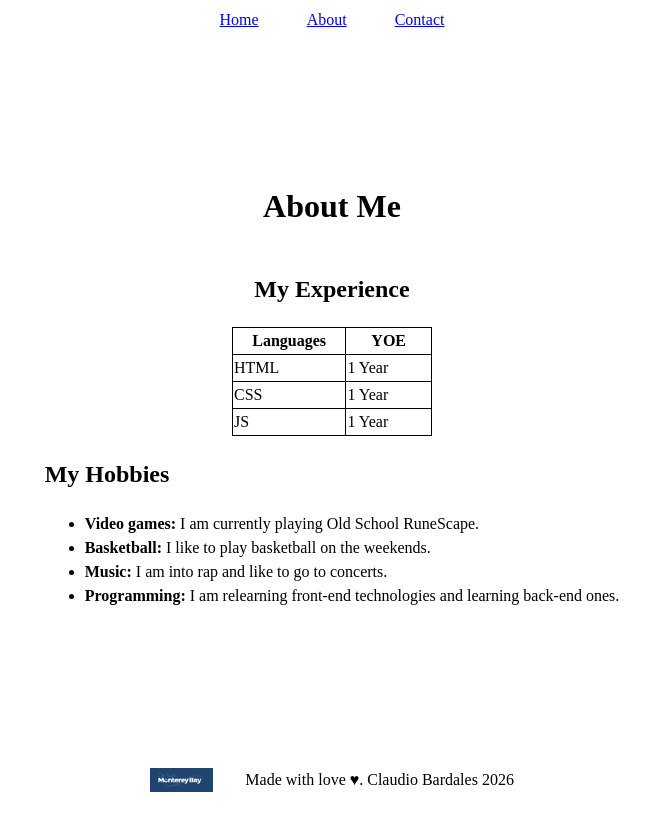
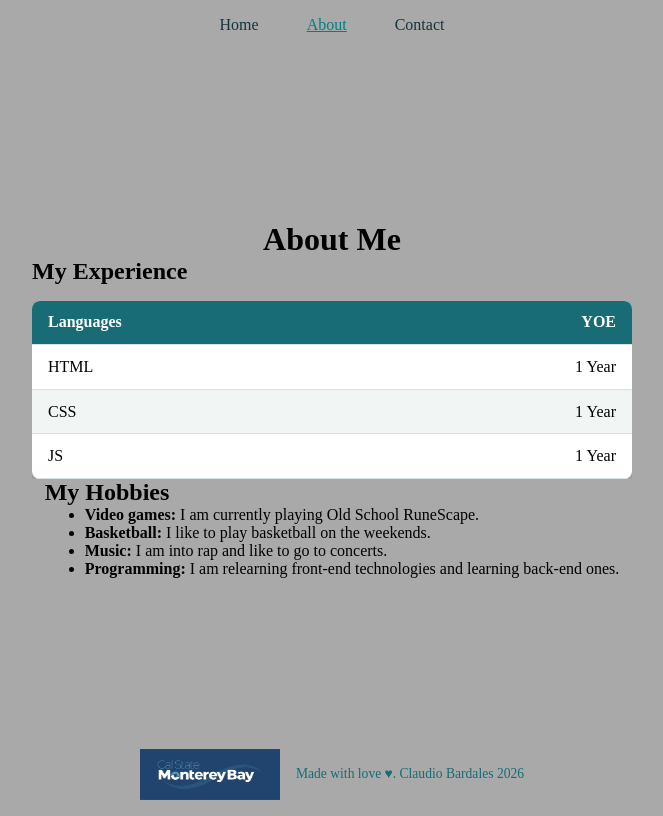
Before and after one commit to ClaudioBardales/claudio-bardales-site.github.io, a plain HTML site: page about.html in a window 1280 px wide. Shown: the whole page, without its empty margins (308-971 px from the left). Drawn offline with Linux system fonts and the light colour scheme.

Commit message:
Adding more styles

```diff
--- a/about.html
+++ b/about.html
@@ -7,8 +7,8 @@
     <title>Claudio Bardales | Front End Developer</title>
   </head>
   <body>
-  <header class="site-header" id="home">
-    <nav aria-label="Main navigation">
+    <header class="site-header">
+      <nav class="navbar" aria-label="Main navigation">
         <ul class="nav-links">
           <li><a href="index.html">Home</a></li>
           <li><a href="about.html" aria-current="page">About</a></li>
@@ -16,11 +16,10 @@
         </ul>
       </nav>
     </header>
-
     <main class="page-content">
       <h1 class="page-title">About Me</h1>
 
-    <section class="experience-section" aria-labelledby="companies-title">
+      <section class="experience-section" aria-labelledby="experience-title">
         <h2 id="experience-title">My Experience</h2>
 
         <div class="table-wrapper">
@@ -53,9 +52,17 @@
         <h2 id="hobbies-title">My Hobbies</h2>
 
         <ul class="hobby-list">
-        <li><strong>Video games:</strong> I am currently playing Old School RuneScape.</li>
-        <li><strong>Basketball:</strong> I like to play basketball on the weekends.</li>
-        <li><strong>Music:</strong> I am into rap and like to go to concerts.</li>
+          <li>
+            <strong>Video games:</strong> I am currently playing Old School
+            RuneScape.
+          </li>
+          <li>
+            <strong>Basketball:</strong> I like to play basketball on the
+            weekends.
+          </li>
+          <li>
+            <strong>Music:</strong> I am into rap and like to go to concerts.
+          </li>
           <li>
             <strong>Programming:</strong> I am relearning front-end technologies
             and learning back-end ones.
--- a/css/about.css
+++ b/css/about.css
@@ -1,19 +1,20 @@
+*,
+*::before,
+*::after {
+  box-sizing: border-box;
+}
+
+* {
+  margin: 0;
+}
+
 body {
-  /* 4. Increase line-height */
-  line-height: 1.5;
-  /* 5. Improve text rendering */
-  -webkit-font-smoothing: antialiased;
   min-height: 100vh;
   display: flex;
   flex-direction: column;
-  align-items: center;
+  background-color: darkgrey;
 }
 
-table, td, th{
-  border: 1px solid black;
-  border-collapse: collapse;
-  width: 25vh;
-}
 
 
 .page-content{
@@ -24,30 +25,95 @@ table, td, th{
   align-items: center;
 }
 
+.navbar {
+  width: 100%;
+  margin: 0;
+  padding: 1rem 0;
+  display: flex;
+  justify-content: center;
+}
+
+
 
 .nav-links {
   display: flex;
+  justify-content: center;
   gap: 3rem;
   list-style: none;
-  justify-content: center;
   margin: 0;
   padding: 0;
 }
 
-.experience-section{
-    display: flex;
-    flex-direction: column;
-    align-items: center;
+.nav-links a {
+  color: #17333b;
+  text-decoration: none;
+}
+
+.nav-links a:hover,
+.nav-links a[aria-current="page"] {
+  color: teal;
+  text-decoration: underline;
+}
+
+.experience-section {
+  width: min(100%, 600px);
+}
+
+.experience-section h2 {
+  margin-bottom: 1rem;
+}
+
+.table-wrapper {
+  width: 100%;
+  overflow-x: auto;
+}
+
+.experience-table {
+  width: 100%;
+  border-collapse: collapse;
+  background: white;
+  border-radius: 8px;
+  overflow: hidden;
+  box-shadow: 0 4px 14px rgb(0 0 0 / 12%);
+}
+
+.experience-table th,
+.experience-table td {
+  padding: 0.8rem 1rem;
+  border-bottom: 1px solid #d8e2e5;
+  text-align: left;
+}
+
+.experience-table th {
+  background: #176c75;
+  color: white;
+}
+
+.experience-table tbody tr:nth-child(even) {
+  background: #f1f6f5;
+}
+
+.experience-table tbody tr:hover {
+  background: #e2f0ed;
+}
+
+.experience-table td:last-child,
+.experience-table th:last-child {
+  text-align: right;
+  white-space: nowrap;
 }
 
 
-footer{
-  justify-content: center;
+footer {
   display: flex;
   align-items: center;
-  gap: 2rem;
+  justify-content: center;
+  gap: 1rem;
+  color: #176c75;
+  font-size: 0.85rem;
 }
 
-footer img{
-  width: 5%;
+footer img {
+  width: 140px;
+  height: auto;
 }
--- a/css/contact.css
+++ b/css/contact.css
@@ -1,37 +1,85 @@
+*,
+*::before,
+*::after {
+  box-sizing: border-box;
+}
+
+* {
+  margin: 0;
+}
+
+
 body {
-  /* 4. Increase line-height */
-  line-height: 1.5;
-  /* 5. Improve text rendering */
-  -webkit-font-smoothing: antialiased;
   min-height: 100vh;
   display: flex;
   flex-direction: column;
-  align-items: center;
+  background-color: darkgrey;
 }
 
-main{
+main {
   flex: 1;
+  width: min(900px, calc(100% - 2rem));
+  margin: 0 auto;
+  padding: 2rem 0;
+  display: flex;
+  flex-direction: column;
+  align-items: center;
+  gap: 1rem;
 }
+
+main h1 {
+  width: 100%;
+  margin: 0;
+  text-align: center;
+}
+
+main iframe {
+  display: block;
+  width: 100%;
+  max-width: 700px;
+  height: 700px;
+}
+
+
 .navbar {
+  width: 100%;
+  margin: 0;
+  padding: 1rem 0;
   display: flex;
   justify-content: center;
 }
 
 .nav-links {
   display: flex;
+  justify-content: center;
   gap: 3rem;
   list-style: none;
   margin: 0;
   padding: 0;
 }
 
-footer{
-  justify-content: center;
+
+.nav-links a {
+  color: #17333b;
+  text-decoration: none;
+}
+
+.nav-links a:hover,
+.nav-links a[aria-current="page"] {
+  color: teal;
+  text-decoration: underline;
+}
+
+footer {
   display: flex;
   align-items: center;
-  gap: 2rem;
+  justify-content: center;
+  gap: 1rem;
+  color: #176c75;
+  font-size: 0.85rem;
 }
 
-footer img{
-  width: 5%;
+footer img {
+  width: 140px;
+  height: auto;
 }
--- a/css/style.css
+++ b/css/style.css
@@ -1,75 +1,54 @@
-/* 1. Use a more-intuitive box-sizing model */
-*, *::before, *::after {
+*,
+*::before,
+*::after {
   box-sizing: border-box;
 }
 
-/* 2. Remove default margin */
-*:not(dialog) {
-  margin: 0;
-}
-
-/* 3. Enable keyword animations */
-@media (prefers-reduced-motion: no-preference) {
-  html {
-    interpolate-size: allow-keywords;
-  }
-}
-
 body {
-  /* 4. Increase line-height */
-  line-height: 1.5;
-  /* 5. Improve text rendering */
-  -webkit-font-smoothing: antialiased;
   min-height: 100vh;
   display: flex;
   flex-direction: column;
+  background-color: darkgrey;
 }
 
-/* 6. Improve media defaults */
-img, picture, video, canvas, svg {
-  display: block;
-  max-width: 100%;
-}
-
-/* 7. Inherit fonts for form controls */
-input, button, textarea, select {
-  font: inherit;
-}
-
-/* 8. Avoid text overflows */
-p, h1, h2, h3, h4, h5, h6 {
-  overflow-wrap: break-word;
-}
-
-/* 9. Improve line wrapping */
-p {
-  text-wrap: pretty;
-}
-h1, h2, h3, h4, h5, h6 {
-  text-wrap: balance;
-}
-
-/*
-  10. Create a root stacking context
-*/
-#root, #__next {
-  isolation: isolate;
+.navbar {
+  width: 100%;
+  margin: 0;
+  padding: 1rem 0;
+  display: flex;
+  justify-content: center;
 }
 
 main{
   flex: 1;
 }
+
 .navbar {
+  width: 100%;
+  margin: 1rem;
+  padding: 1rem 0;
   display: flex;
   justify-content: center;
 }
 
 .nav-links {
   display: flex;
+  justify-content: center;
   gap: 3rem;
   list-style: none;
   margin: 0;
   padding: 0;
+}
+
+.nav-links a {
+  color: #17333b;
+  text-decoration: none;
+}
+
+.nav-links a:hover,
+.nav-links a[aria-current="page"] {
+  color: teal;
+  text-decoration: underline;
 }
 
 .hero{
@@ -101,12 +80,15 @@ main{
 }
 
 footer{
-  justify-content: center;
   display: flex;
   align-items: center;
-  gap: 2rem;
+  justify-content: center;
+  gap: 1rem;
+  color: #176c75;
+  font-size: 0.85rem;
 }
 
 footer img{
-  width: 5%;
+  width: 140px;
+  height: auto;
 }
```
Also changed, not shown: contact.html (+9 -12 lines), index.html (+12 -10 lines). Lines whose indentation alone changed are shown as unchanged.
